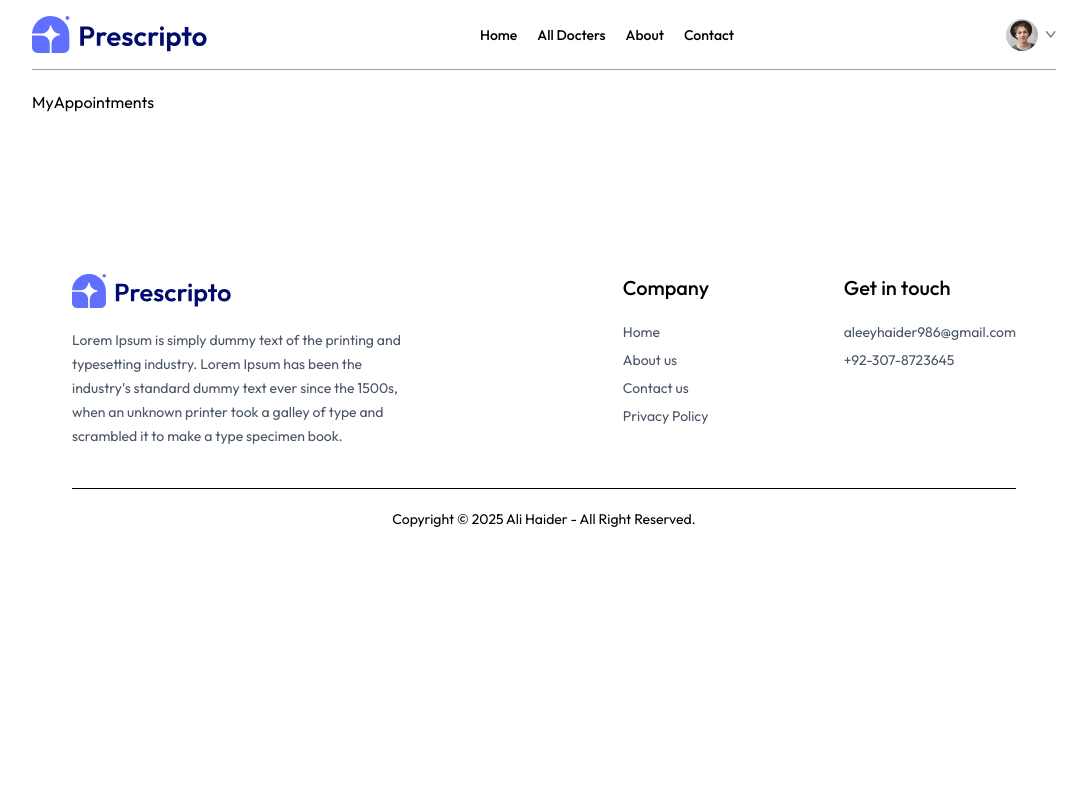
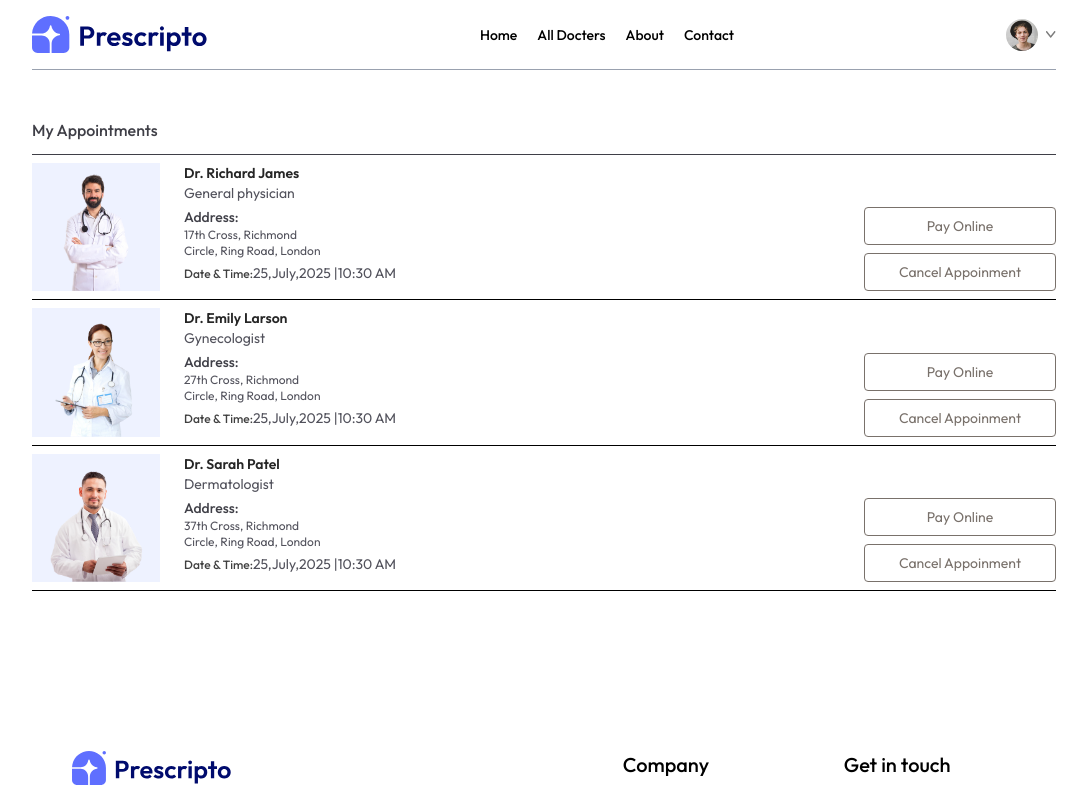
Before and after one commit to Ale-ey/Prescripto, a React (Vite) app in the folder frontend/: page /my-appoitments in a window 1280 px wide. Shown: the top 800 px of the page, without its empty margins (96-1183 px from the left). Built offline with nearby package versions, Linux system fonts and the light colour scheme.

Commit message:
add my appoinments

```diff
--- a/frontend/src/components/NavBar.jsx
+++ b/frontend/src/components/NavBar.jsx
@@ -90,7 +90,7 @@
                 </p>
                 <p
                   onClick={() => {
-                    navigate("/my-appointments");
+                    navigate("/my-appoitments");
                   }}
                   className="cursor-pointer hover:text-black"
                 >
--- a/frontend/src/pages/MyAppointments.jsx
+++ b/frontend/src/pages/MyAppointments.jsx
@@ -1,7 +1,35 @@
-import React from 'react'
-
+import React, { useContext } from "react";
+import { AppContext } from "../context/AppContext";
 export const MyAppointments = () => {
+  const { doctors } = useContext(AppContext);
   return (
-    <div>MyAppointments</div>
-  )
-}
+    <div>
+      <p className="pb-3 mt-12  font-medium text-zinc-700 border-b">My Appointments</p>
+      <div>
+        {doctors.slice(0, 3).map((item, index) => (
+          <div key={index}
+          className="grid grid-cols-[1fr_2fr] gap-4 sm:flex sm:gap-6 py-2 border-b">
+            <div>
+              <img className="w-32 bg-indigo-50" src={item.image} alt="" />
+            </div>
+            <div className="flex-1 text-sm text-zinc-600">
+              <p className="text-neutral-800 font-semibold">{item.name}</p>
+              <p>{item.speciality}</p>
+              <p className="text-zinc-700 font-medium mt-1">Address:</p>
+              <p className="text-xs">{item.address.line1}</p>
+              <p className="text-xs">{item.address.line2}</p>
+              <p className="text-sm mt-1">
+                <span className="text-xs text-neutral-700 font-medium">Date & Time:</span>25,July,2025 |10:30 AM
+              </p>
+            </div>
+            <div></div>
+            <div className="flex flex-col gap-2 justify-end">
+              <button className="text-sm text-stone-500 text-center sm:min-w-48 py-2 border rounded cursor-pointer hover:bg-primaryBlue hover:text-white transition-all duration-300">Pay Online</button>
+              <button className="text-sm text-stone-500 text-center sm:min-w-48 py-2 border rounded cursor-pointer hover:bg-red-600 hover:text-white transition-all duration-300">Cancel Appoinment</button>
+            </div>
+          </div>
+        ))}
+      </div>
+    </div>
+  );
+};
```
